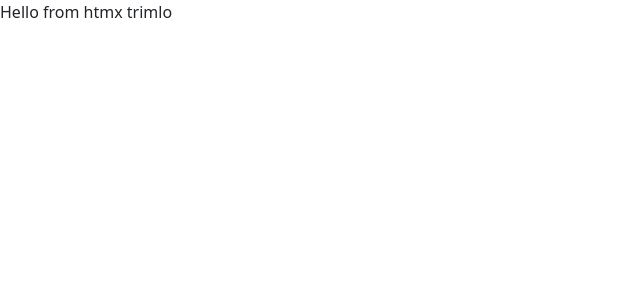
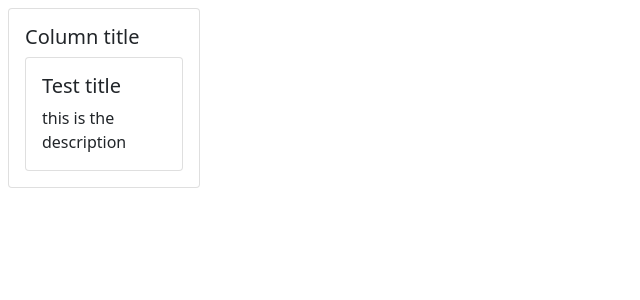
Before and after one commit to mmarklar/Trimlo, a Django app: page / in a window 1280 px wide. Shown: the top 300 px of the page, without its empty margins (0-640 px from the left). Run offline with Django 5.2, Linux system fonts and the light colour scheme; some libraries are stand-ins or nearby versions.

Commit message:
Added initial partials for cards and columns

```diff
--- a/werminal/trimlo/templates/base.html
+++ b/werminal/trimlo/templates/base.html
@@ -4,7 +4,7 @@
         <link href="{% static 'css/bootstrap.min.css' %}" rel="stylesheet"></link>
         <script src="{% static 'js/htmx.min.js' %}" defer></script>
         <script src="{% static 'js/bootstrap.min.js' %}" defer></script>
-  <head>
+    </head>
     <body>
         {% block content %}{% endblock %}
     </body>
--- /dev/null
+++ b/werminal/trimlo/templates/partials/card-summary.html
@@ -0,0 +1,9 @@
+{% extends "base.html" %}
+{% block content %}
+<div class="card">
+    <div class="card-body">
+        <h5 class="card-title">{{card.title}}</h5>
+        <p class="card-text">{{card.description}}</p>
+    </div>
+</div>
+{% endblock %}
--- /dev/null
+++ b/werminal/trimlo/templates/partials/column.html
@@ -0,0 +1,11 @@
+{% extends "base.html" %}
+{% block content %}
+<div class="card mx-2 my-2" style="width: 15% !important;">
+    <div class="card-body">
+        <h5 class="card-title">{{column.title}}</h5>
+        {% for card in cards %}
+            {% include "partials/card-summary.html" %}
+        {% endfor %}
+    </div>
+</div>
+{% endblock %}
--- a/werminal/trimlo/views.py
+++ b/werminal/trimlo/views.py
@@ -1,5 +1,8 @@
 from django.shortcuts import render
 from django.http import HttpResponse
+from .models import *
 
 def index(request):
-    return render(request, "board.html", {})
+    column = Column(title="Column title")
+    card = Card(title="Test title", description="this is the description")
+    return render(request, "partials/column.html", {"column": column, "cards": [card]})
```
Lines whose indentation alone changed are shown as unchanged.
